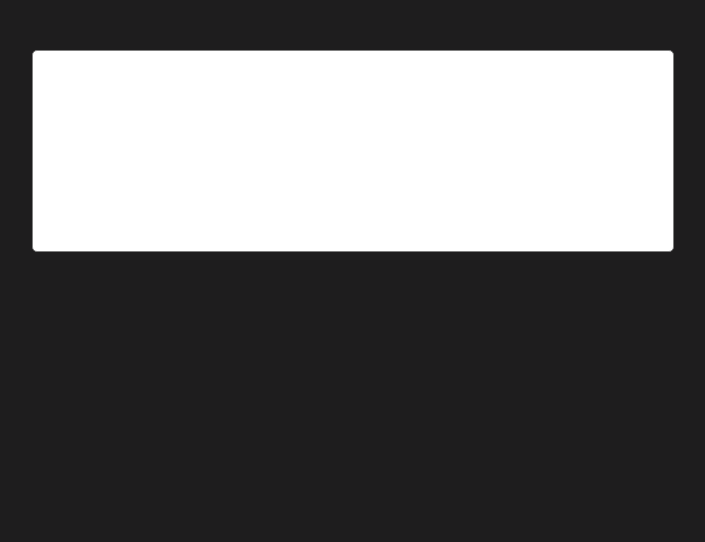
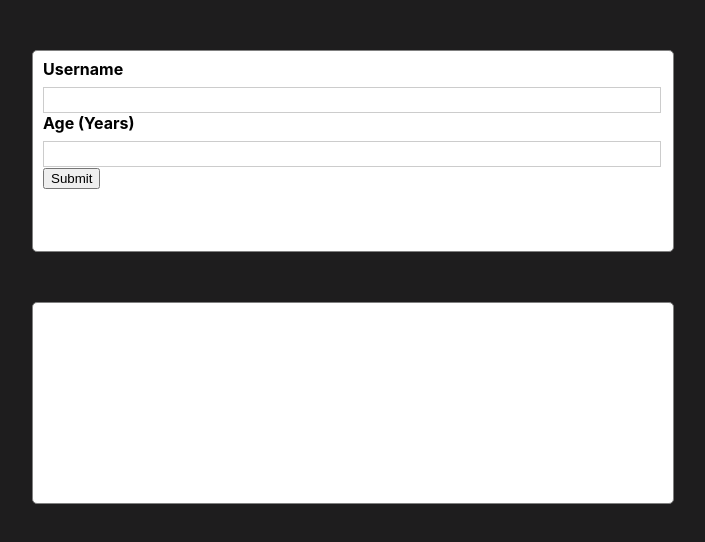
Before and after one commit to ranmac2/username-tracker, a React (Create React App) app: page / in a window 1280 px wide. Shown: the top 542 px of the page, without its empty margins (287-992 px from the left). Built offline with nearby package versions, Linux system fonts and the light colour scheme.

Commit message:
Removed logic from other project, rebuilding components from scratch

```diff
--- a/src/App.js
+++ b/src/App.js
@@ -1,17 +1,50 @@
+import React, { useState } from "react";
+
+import Card from "./UI/Card/Card";
 import "./App.css";
-import UserInput from "./components/Users/UserInput/UserInput";
-import UserList from "./components/Users/UserList/UserList";
-import Card from "./UI/Card/Card";
 
-function App() {
+const App = () => {
+  // const [usernames, setUsernames] = useState("");
+
+  // const addUserHandler = (enteredText) => {
+  //   setUsernames((prevUsernames) => {
+  //     const updatedUsernames = [...prevUsernames];
+  //     updatedUsernames.unshift({
+  //       text: enteredText,
+  //       id: Math.random().toString(),
+  //     });
+  //     return updatedUsernames;
+  //   });
+  // };
+
+  // const deleteItemHandler = (userId) => {
+  //   setUsernames((prevUsernames) => {
+  //     const updatedUsernames = prevUsernames.filter(
+  //       (user) => user.id !== userId
+  //     );
+  //     return updatedUsernames;
+  //   });
+  // };
+
+  // let content = (
+  //   <p style={{ textAlign: "center" }}>No usernames found. Maybe add one?</p>
+  // );
+
+  // if (usernames.length > 0) {
+  //   content = <UserList items={usernames} onDeleteItem={deleteItemHandler} />;
+  // }
+
   return (
-    <div className="App">
-      <Card>
-        <UserInput />
-        <UserList />
-      </Card>
+    <div>
+      {/* <section id="goal-form">
+        <UserInput onAddUser={addUserHandler} />
+      </section>
+      <section id="goals">
+        {content}
+      </section> */}
+      <Card />
     </div>
   );
-}
+};
 
 export default App;
--- a/src/UI/Card/Card.js
+++ b/src/UI/Card/Card.js
@@ -1,8 +1,16 @@
 import React from "react";
 import "./Card.css";
+import AddUser from "../../components/Users/UserInput/AddUser";
 
 const Card = () => {
-  return <div className="card"></div>;
+  return (
+    <div>
+      <div className="card">
+        <AddUser />
+      </div>
+      <div className="card"></div>
+    </div>
+  );
 };
 
 export default Card;
--- a/src/components/Users/User/User.css
+++ b/src/components/Users/User/User.css
@@ -1,4 +1,4 @@
-.goal-item {
+.user-item {
   margin: 1rem 0;
   background: #8b005d;
   box-shadow: 0 2px 8px rgba(0, 0, 0, 0.26);
--- a/src/components/Users/User/User.js
+++ b/src/components/Users/User/User.js
@@ -3,15 +3,12 @@ import React from "react";
 import "./User.css";
 
 const User = (props) => {
-  // const [deleteText, setDeleteText] = useState('');
-
   const deleteHandler = () => {
-    // setDeleteText('(Deleted!)');
     props.onDelete(props.id);
   };
 
   return (
-    <li className="goal-item" onClick={deleteHandler}>
+    <li className="user-item" onClick={deleteHandler}>
       {props.children}
     </li>
   );
--- a/src/components/Users/UserInput/UserInput.css
+++ b/src/components/Users/UserInput/AddUser.css
@@ -6,15 +6,18 @@
   font-weight: bold;
   display: block;
   margin-bottom: 0.5rem;
+  margin-left: 10px;
 }
 
 .form-control input {
   display: block;
-  width: 100%;
+  text-align: center;
+  width: 95%;
   border: 1px solid #ccc;
   font: inherit;
   line-height: 1.5rem;
   padding: 0 0.25rem;
+  margin-left: 10px;
 }
 
 .form-control input:focus {
@@ -22,3 +25,7 @@
   background: #fad0ec;
   border-color: #8b005d;
 }
+
+.form-control button {
+  margin-left: 10px;
+}
--- /dev/null
+++ b/src/components/Users/UserInput/AddUser.js
@@ -0,0 +1,63 @@
+import React, { useState } from "react";
+
+// import Button from "../../../UI/Button/Button";
+import "./AddUser.css";
+
+// const UserInput = (props) => {
+//   const [enteredValue, setEnteredValue] = useState("");
+//   const [isValid, setIsValid] = useState(true);
+
+//   const userInputChangeHandler = (event) => {
+//     if (event.target.value.trim().length > 0) {
+//       setIsValid(true);
+//     }
+//     setEnteredValue(event.target.value);
+//   };
+
+//   const formSubmitHandler = (event) => {
+//     event.preventDefault();
+//     if (enteredValue.trim().length === 0) {
+//       setIsValid(false);
+//       return;
+//     }
+//     props.onAddUser(enteredValue);
+//   };
+
+//   return (
+//     <form onSubmit={formSubmitHandler}>
+//       <div className="form-control">
+//         <label style={{ color: !isValid ? "red" : "black" }}>Username</label>
+//         <input
+//           style={{
+//             borderColor: !isValid ? "red" : "#ccc",
+//             background: !isValid ? "salmon" : "transparent",
+//           }}
+//           type="text"
+//           onChange={userInputChangeHandler}
+//         />
+//       </div>
+//       <Button type="submit">Add User</Button>
+//     </form>
+//   );
+// };
+
+// export default UserInput;
+
+const AddUser = () => {
+  const addUserHandler = (event) => {
+    event.preventDefault();
+  };
+  return (
+    <div className="form-control">
+      <form onSubmit={addUserHandler}>
+        <label htmlFor="username">Username</label>
+        <input id="username" type="text"></input>
+        <label htmlFor="age">Age (Years)</label>
+        <input id="age" type="number"></input>
+        <button type="submit">Submit</button>
+      </form>
+    </div>
+  );
+};
+
+export default AddUser;
--- a/src/components/Users/UserInput/UserInput.js
+++ /dev/null
@@ -1,44 +0,0 @@
-import React, { useState } from "react";
-
-import Button from "../../../UI/Button/Button";
-import "./UserInput.css";
-
-const UserInput = (props) => {
-  const [enteredValue, setEnteredValue] = useState("");
-  const [isValid, setIsValid] = useState(true);
-
-  const userInputChangeHandler = (event) => {
-    if (event.target.value.trim().length > 0) {
-      setIsValid(true);
-    }
-    setEnteredValue(event.target.value);
-  };
-
-  const formSubmitHandler = (event) => {
-    event.preventDefault();
-    if (enteredValue.trim().length === 0) {
-      setIsValid(false);
-      return;
-    }
-    props.onAddUser(enteredValue);
-  };
-
-  return (
-    <form onSubmit={formSubmitHandler}>
-      <div className="form-control">
-        <label style={{ color: !isValid ? "red" : "black" }}>Username</label>
-        <input
-          style={{
-            borderColor: !isValid ? "red" : "#ccc",
-            background: !isValid ? "salmon" : "transparent",
-          }}
-          type="text"
-          onChange={userInputChangeHandler}
-        />
-      </div>
-      <Button type="submit">Add User</Button>
-    </form>
-  );
-};
-
-export default UserInput;
--- a/src/components/Users/UserList/UserList.css
+++ b/src/components/Users/UserList/UserList.css
@@ -1,4 +1,4 @@
-.goal-list {
+.user-list {
   list-style: none;
   margin: 0;
   padding: 0;
--- a/src/components/Users/UserList/UserList.js
+++ b/src/components/Users/UserList/UserList.js
@@ -5,7 +5,7 @@ import "./UserList.css";
 
 const UserList = (props) => {
   return (
-    <ul className="goal-list">
+    <ul className="user-list">
       {props.items.map((name) => (
         <User key={name.id} id={name.id} onDelete={props.onDeleteItem}>
           {name.text}
--- a/src/index.js
+++ b/src/index.js
@@ -1,17 +1,7 @@
-import React from 'react';
-import ReactDOM from 'react-dom';
-import './index.css';
-import App from './App';
-import reportWebVitals from './reportWebVitals';
+import React from "react";
+import ReactDOM from "react-dom";
 
-ReactDOM.render(
-  <React.StrictMode>
-    <App />
-  </React.StrictMode>,
-  document.getElementById('root')
-);
+import "./index.css";
+import App from "./App";
 
-// If you want to start measuring performance in your app, pass a function
-// to log results (for example: reportWebVitals(console.log))
-// or send to an analytics endpoint. Learn more: https://bit.ly/CRA-vitals
-reportWebVitals();
+ReactDOM.render(<App />, document.getElementById("root"));
```
